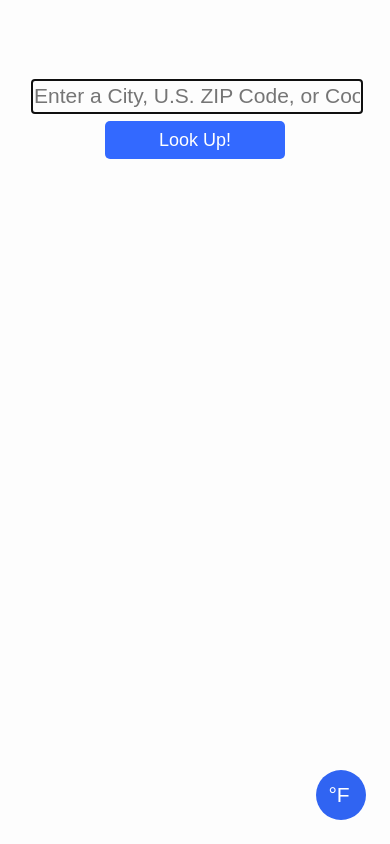
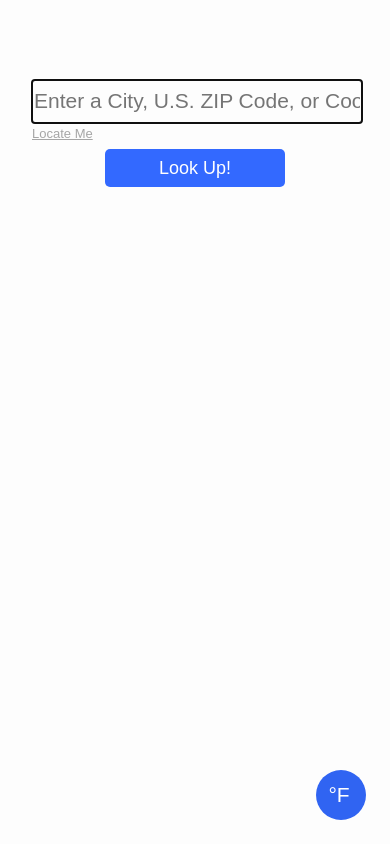
Before and after one commit to nuplex/five-day-weather, a React (Create React App) app: page / in a window 390 px wide. Built offline with nearby package versions, Linux system fonts and the light colour scheme.

Commit message:
Locate Me added

```diff
--- a/src/component/FiveDayWeatherInfo/FiveDayWeatherInfo.js
+++ b/src/component/FiveDayWeatherInfo/FiveDayWeatherInfo.js
@@ -41,7 +41,7 @@ class FiveDayWeatherInfo extends PureComponent {
             <div className="fdw-cont">
                 {weatherData && weatherData.days &&
                     <Grid fluid>
-                        <Row xs={12} center="lg">
+                        <Row xs={12} center="xs">
                             {weatherData.days.map( (day, index) => {
                               return (
                                   <Col xs={12} sm={10} md={4} lg={2} key={day.dateObject.getTime()}>
--- a/src/component/LocationInput/LocationInput.css
+++ b/src/component/LocationInput/LocationInput.css
@@ -1,8 +1,25 @@
+.locate-me-btn {
+    border: none;
+    text-decoration: underline;
+    margin-top: 2px;
+    padding-left: 0;
+    font-size: var(--font-size-sm);
+    line-height: var(--line-height-sm);
+    color: var(--gray-light);
+    cursor: pointer;
+    background: var(--white-bg);
+    float: left;
+}
+
+.locate-me-btn:hover {
+    color: var(--blue-light);
+}
+
 .location-input {
     border: none;
     border-bottom: 1px solid  var(--gray-lighter);
     width: 100%;
-    min-height: calc(100% - 3px); /* keeps border inline with button */
+    min-height: calc(100% - 13px); /* keeps border inline with button */
     font-size: var(--font-size-xl);
     line-height: var(--line-height-xl);
     color: var(--blue-light);
@@ -39,6 +56,10 @@
     .location-submit-btn {
         margin-top: 8px;
     }
+
+    .location-input-cont {
+        margin-bottom: 8px;
+    }
 }
 
 .location-submit-btn:hover {
--- a/src/component/LocationInput/LocationInput.js
+++ b/src/component/LocationInput/LocationInput.js
@@ -1,7 +1,8 @@
 import React, {PureComponent} from 'react';
 import PropTypes from 'prop-types';
+import {Grid, Row, Col} from "react-flexbox-grid";
+import {getLocation} from "./util";
 import './LocationInput.css';
-import {Grid, Row, Col} from "react-flexbox-grid";
 
 /**
  * Simply takes in the typed in location.
@@ -17,6 +18,7 @@ class LocationInput extends PureComponent {
         this.onChange = this.onChange.bind(this);
         this.onSubmit = this.onSubmit.bind(this);
         this.sendError = this.sendError.bind(this);
+        this.onLocateMe = this.onLocateMe.bind(this);
     }
 
     onChange(e){
@@ -34,6 +36,25 @@ class LocationInput extends PureComponent {
         }
     }
 
+    onLocateMe(){
+        this.props.sendLoadingRequest(true); //will be turned off later
+        try{
+            getLocation((position) => {
+                if(!position || !position.coords){
+                    throw new Error();
+                } else {
+                    let coords = position.coords;
+                    let lat = coords.latitude > 0 ? `+${coords.latitude}`:coords.latitude;
+                    let lon = coords.longitude > 0 ? `+${coords.longitude}`:coords.longitude;
+                    this.props.usedLocateMe();
+                    this.props.getWeatherData(`${lat}${lon}`);
+                }
+            });
+        } catch {
+            this.sendError('We were unable to locate you.')
+        }
+    }
+
     sendError(msg){
         this.props.sendError(msg);
     }
@@ -44,7 +65,7 @@ class LocationInput extends PureComponent {
         return (
             <Grid fluid>
                 <Row>
-                    <Col xs>
+                    <Col xs className="location-input-cont">
                         <input
                             type="text"
                             className="location-input"
@@ -54,6 +75,12 @@ class LocationInput extends PureComponent {
                             placeholder='Enter a City, U.S. ZIP Code, or Coordinates'
                             autoFocus={true}
                         />
+                        <button
+                            className="locate-me-btn"
+                            onClick={this.onLocateMe}
+                        >
+                            Locate Me
+                        </button>
                     </Col>
                     <Col xs={12} sm={3} md={3} lg={3}>
                         <button
@@ -73,11 +100,17 @@ LocationInput.propTypes = {
     getWeatherData: PropTypes.func.isRequired,
     /* Sends the Error to GetFiveDayWeather to Display*/
     sendError: PropTypes.func,
+    /* Tells parent that 'locate me' was used */
+    usedLocateMe: PropTypes.func,
+    /* Tells the parent to load or stop loading */
+    sendLoadingRequest: PropTypes.func,
 };
 
 LocationInput.defaultProps = {
     location: '',
-    sendError: (err) => (console.log(err))
+    sendError: (err) => (console.log(err)),
+    usedLocateMe: () => {},
+    sendLoadingRequest: () => {},
 };
 
 export default LocationInput;
--- /dev/null
+++ b/src/component/LocationInput/util.js
@@ -0,0 +1,10 @@
+const getLocation = (callback) => {
+   //navigator is built in HTML5
+    if(navigator.geolocation){
+        navigator.geolocation.getCurrentPosition(callback);
+    } else {
+        throw new Error();
+    }
+};
+
+export {getLocation};
--- a/src/component/WeatherInfo/WeatherInfo.css
+++ b/src/component/WeatherInfo/WeatherInfo.css
@@ -22,7 +22,7 @@
     margin-bottom: 2px;
     font-size: var(--font-size-md);
     line-height: var(--line-height-md);
-    color: var(--gray-dark);
+    color: var(--gray-darker);
 }
 
 .weather-date span {
@@ -48,7 +48,6 @@
     border-radius: 5px;
     text-align: center;
     background: var(--white-bg);
-    margin: 16px;
     padding: 8px;
     min-width: 128px; /* at least bigger than the icon */
 }
@@ -73,6 +72,24 @@
     color: var(--gray-light);
 }
 
+/* Below the medium width, data is hard to read without a background on the info*/
+@media only screen and (max-width: 48em) {
+    .weather-info,
+    .weather-info .wi-sendDetails-btn {
+        background: var(--gray-lightest);
+    }
+
+
+    /*also restrict the max-width; center it; provide gaps*/
+    .weather-info,
+    .weather-info--today{
+        max-width: 256px;
+        margin-left: auto;
+        margin-right: auto;
+        margin-bottom: 8px;
+    }
+
+}
 
 .wi-sendDetails-btn {
     border: none;
--- a/src/res/css/colors.css
+++ b/src/res/css/colors.css
@@ -10,7 +10,8 @@
     --gray-lighter: #DFDFDF;
     --gray-light: #a6a6a6;
     --gray: #888;
-    --gray-dark: #474647;
+    --gray-dark: #666666;
+    --gray-darker: #474647;
     --black: #333;
     --black-true: #000;
 
--- a/src/view/GetFiveDayWeather/GetFiveDayWeather.css
+++ b/src/view/GetFiveDayWeather/GetFiveDayWeather.css
@@ -1,3 +1,14 @@
 .gfdw-cont {
     margin-top: 5em;
+    margin-left: auto;
+    margin-right: auto;
+    max-width: 1200px;
 }
+
+.gfdw-loc-title {
+    margin-top: 8px;
+    margin-bottom: 4px;
+    font-size: var(--font-size-xl);
+    line-height: var(--line-height-xl);
+    color: var(--gray-dark);
+}
--- a/src/view/GetFiveDayWeather/GetFiveDayWeather.js
+++ b/src/view/GetFiveDayWeather/GetFiveDayWeather.js
@@ -24,12 +24,15 @@ class GetFiveDayWeather extends PureComponent {
             currentLocation: '',
             currentDegree: 'F',
             currentDegConvert: (deg) => (Math.round(((deg-273.15)*1.8)+32)),
+            usedLocateMe: false,
         };
 
         this.getWeatherData = this.getWeatherData.bind(this);
         this.displayError = this.displayError.bind(this);
         this.hideError = this.hideError.bind(this);
+        this.setLoading = this.setLoading.bind(this);
         this.updateDegrees = this.updateDegrees.bind(this);
+        this.usedLocateMe = this.usedLocateMe.bind(this);
     }
 
     getWeatherData(locationString) {
@@ -38,7 +41,8 @@ class GetFiveDayWeather extends PureComponent {
         }
 
         this.setState({
-            isLoading: true
+            isLoading: true,
+            currentLocation: ''
         });
 
         //get the data
@@ -49,6 +53,12 @@ class GetFiveDayWeather extends PureComponent {
                         isLoading: false
                     }, this.displayError(STOCK_ERRORS.LOCATION_SEARCH));
                 } else {
+                    if(this.state.usedLocateMe){
+                        this.setState({
+                            usedLocateMe: false,
+                            currentLocation: (data && data.city && data.country ? `${data.city}, ${data.country}`:'')
+                        })
+                    }
                     this.setState({
                         weatherData: data,
                         isLoading: false
@@ -75,7 +85,13 @@ class GetFiveDayWeather extends PureComponent {
         this.setState({
             hasError: false,
             errorMsg: ''
-        })
+        });
+    }
+
+    setLoading(bool){
+        this.setState({
+            isLoading: bool
+        });
     }
 
     /**
@@ -96,7 +112,7 @@ class GetFiveDayWeather extends PureComponent {
             degConvFunc = (deg) => (Math.round(((deg-273.15)*1.8)+32));
         } else if (degSystem === 'C') {
             //Normal to show a decimal point in C
-            degConvFunc = (deg) => (((Math.round(deg - 273.15) * 10)/10));
+            degConvFunc = (deg) => ((Math.round(deg - 273.15)));
         } else {
             //fallback to show just kelvin
             degConvFunc = (deg) => (deg);
@@ -109,6 +125,12 @@ class GetFiveDayWeather extends PureComponent {
             currentDegree: degSystem,
             currentDegConvert: degConvFunc,
         });
+    }
+
+    usedLocateMe(){
+        this.setState({
+            usedLocateMe: true
+        })
     }
 
     render(){
@@ -132,8 +154,15 @@ class GetFiveDayWeather extends PureComponent {
                                 getWeatherData={(loc) => (this.getWeatherData(loc))}
                                 location={currentLocation ? currentLocation:''}
                                 sendError={(msg) => this.displayError(msg)}
+                                usedLocateMe={() => this.usedLocateMe()}
+                                sendLoadingRequest={(bool) => this.setLoading(bool)}
                             />
                         </Col>
+                        {!hasError && !isLoading && weatherData && weatherData.city && weatherData.country &&
+                            <Col xs={12} lg={10}>
+                                <p className="gfdw-loc-title">{weatherData.city}, {weatherData.country}</p>
+                            </Col>
+                        }
                         <Col xs={12} lg={10}>
                             {isLoading ?
                                 <Loading/>
```
Also changed, not shown: routes/api/getWeatherData.js (+13 -3 lines), 1 other file (tests, documents, lock files or other folders).
